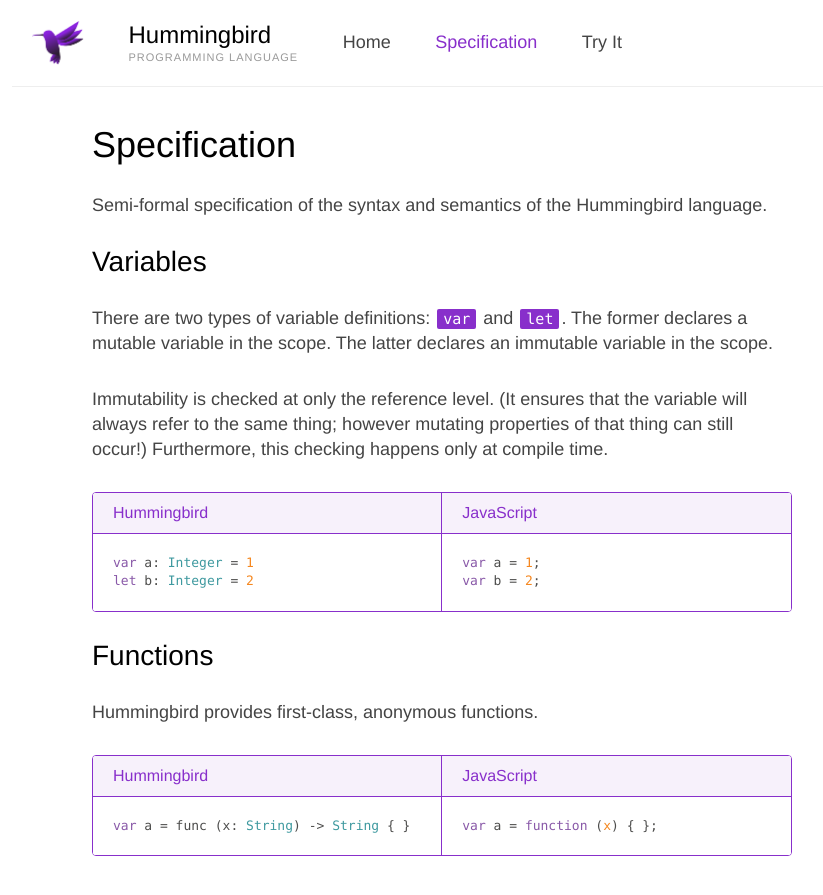
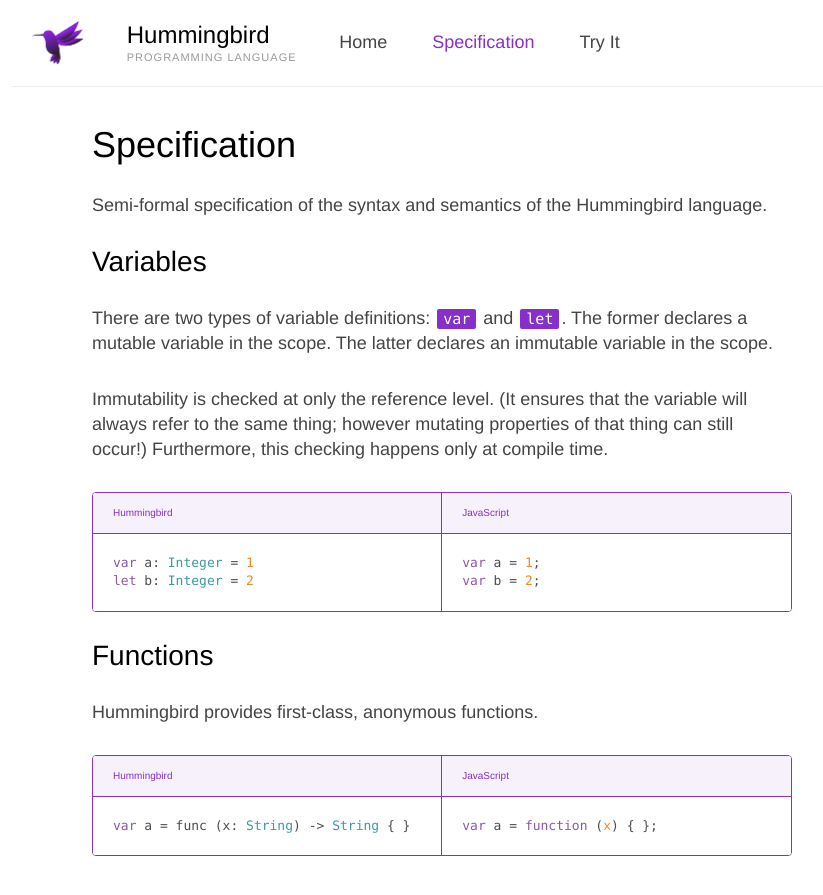
Before and after one commit to dirk/hummingbird, a Jekyll site: the page built from specification.html, in a window 1280 px wide. Shown: the top 895 px of the page, without its empty margins (148-971 px from the left). Built offline with Jekyll 4.4.1, drawn with Linux system fonts in a browser that asks for light colours; nearby versions of some CDN libraries.

Commit message:
Tweak some CSS; begin switching to rem's

```diff
--- a/_includes/navigation.html
+++ b/_includes/navigation.html
@@ -16,9 +16,9 @@
   <ul class="navigation-list">
     {% for node in site.pages %}
       {% if page.url == node.url  %}
-        <li class="navigation-listItem navigation-listItem--active"><a href="{{ site.baseurl }}{{node.url}}">{{node.title}}</a></li>
+        <li class="navigation-list-item is-active"><a href="{{ site.baseurl }}{{node.url}}">{{node.title}}</a></li>
       {% else %}
-        <li class="navigation-listItem"><a href="{{ site.baseurl }}{{node.url}}">{{node.title}}</a></li>
+        <li class="navigation-list-item"><a href="{{ site.baseurl }}{{node.url}}">{{node.title}}</a></li>
       {% endif %}
     {% endfor %}
   </ul>
--- a/_layouts/default.html
+++ b/_layouts/default.html
@@ -16,7 +16,9 @@
     <link rel="stylesheet" href="{{ site.baseurl }}/highlight.css">
   </head>
   <body>
-    {% include navigation.html %}
-    {{ content }}
+    <div class="wrap">
+      {% include navigation.html %}
+      {{ content }}
+    </div>
   </body>
 </html>
--- a/styles.css
+++ b/styles.css
@@ -1,15 +1,22 @@
-/* Config and Variables  */
-/* main_color: #882FCB; */
-/* light_color: #F7F1FB; */
-
+/*
+COLORS:
+main_color:  #882FCB;
+light_color: #F7F1FB;
+*/
 
 /* Eric Meyer's Reset CSS v2.0 - http://cssreset.com */
 html,body,div,span,applet,object,iframe,h1,h2,h3,h4,h5,h6,p,blockquote,pre,a,abbr,acronym,address,big,cite,code,del,dfn,em,img,ins,kbd,q,s,samp,small,strike,strong,sub,sup,tt,var,b,u,i,center,dl,dt,dd,ol,ul,li,fieldset,form,label,legend,table,caption,tbody,tfoot,thead,tr,th,td,article,aside,canvas,details,embed,figure,figcaption,footer,header,hgroup,menu,nav,output,ruby,section,summary,time,mark,audio,video{border:0;font-size:100%;font:inherit;vertical-align:baseline;margin:0;padding:0}article,aside,details,figcaption,figure,footer,header,hgroup,menu,nav,section{display:block}body{line-height:1}ol,ul{list-style:none}blockquote,q{quotes:none}blockquote:before,blockquote:after,q:before,q:after{content:none}table{border-collapse:collapse;border-spacing:0}
 
 /* Main */
 
-html { font-family: "franklin-gothic-urw", "Helvetica Neue", "Helvetica"; width: 960px; margin: 0 auto; box-sizing: border-box; }
+html {
+  box-sizing: border-box;
+  font-family: "franklin-gothic-urw", "Helvetica Neue", "Helvetica";
+  font-size: 62.5%;
+}
 * { box-sizing: inherit; }
+
+.wrap { width: 96rem; margin: 0 auto; }
 
 /* Typography */
 
@@ -41,9 +48,9 @@
 .navigation-logotype h1 { font-size: 24px; margin-bottom: 5px; }
 .navigation-logotype h2 { font-size: 11px; text-transform: uppercase; letter-spacing: 1px; color: #999999; font-weight: 300; margin: 0; }
 
-.navigation-list { padding: 0; }
-.navigation-listItem { display: inline-block; vertical-align: middle; margin: 0 40px 0 0; font-weight: 500; }
-.navigation-listItem--active, .navigation-listItem:hover { color: #882FCB; }
+.navigation-list { padding: 0; font-size: 1.8rem; }
+.navigation-list-item { display: inline-block; vertical-align: middle; margin: 0 40px 0 0; font-weight: 500; }
+.navigation-list-item.is-active, .navigation-list-item:hover { color: #882FCB; }
 
 code { font-family: "source-code-pro", "Menlo", monospace; font-size: 13px; }
 p code { background: #882FCB; color: white; padding: 1px 6px; border-radius: 2px; margin: 2px; font-size: 15px; }
```
Also changed, not shown: _config.yml (line endings or trailing spaces).
